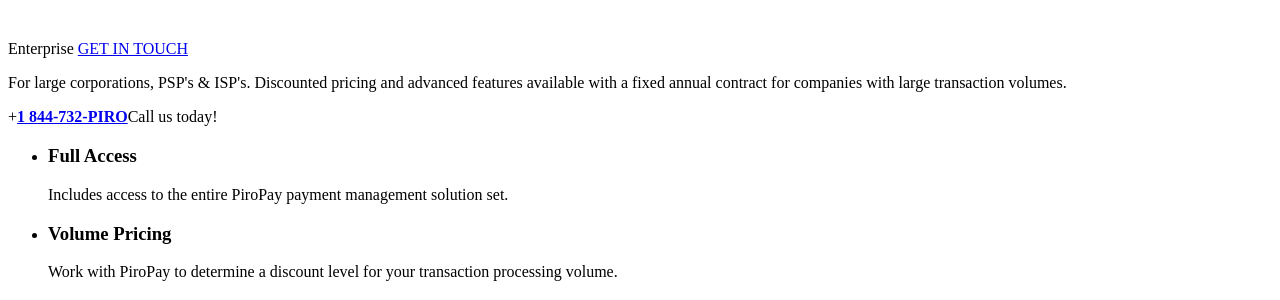
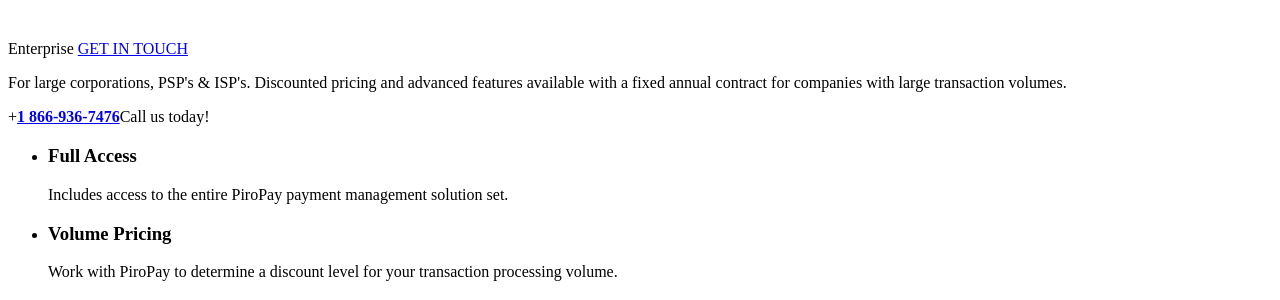
Before and after one commit to Banqee/piropay.github.io, a Jekyll site: the page built from _posts/2016-02-06-cabin.markdown, in a window 1280 px wide and 900 px high, scrolled down 10229 px. Shown: the part 152-452 px from the top of the window. Built offline with Jekyll 4.4.1, drawn with Linux system fonts in a browser that asks for light colours; nearby versions of some CDN libraries; library files that are not in the unit come from our copies.

Commit message:
Update pricing.html

```diff
--- a/_includes/pricing.html
+++ b/_includes/pricing.html
@@ -183,7 +183,7 @@
                         <p class="pricing-plan__detail">For large corporations, PSP's & ISP's. Discounted pricing and advanced features available with a fixed annual contract for companies with large transaction volumes.</p>
 
                         <div class="pricing-plan__price">
-                             <p class="tel">+<strong><a href="tel:+1.844.732.PIRO">1 844-732-PIRO</a></strong><span class="pricing-plan__desc">Call us today!</span></p>
+                             <p class="tel">+<strong><a href="tel:+1.866.936.7476">1 866-936-7476</a></strong><span class="pricing-plan__desc">Call us today!</span></p>
                         </div>
 
                     </div>
```
